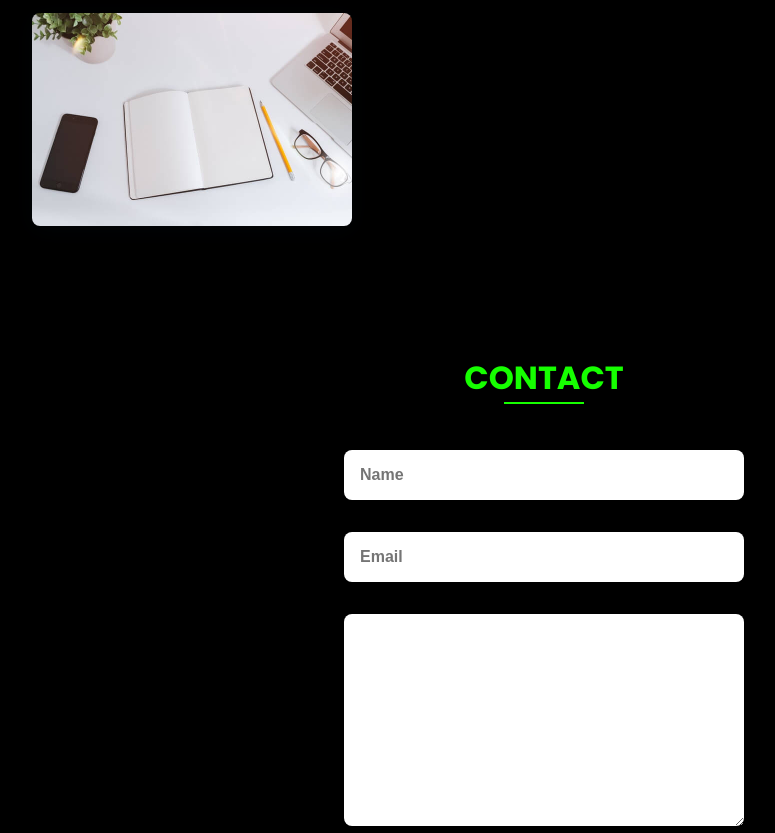
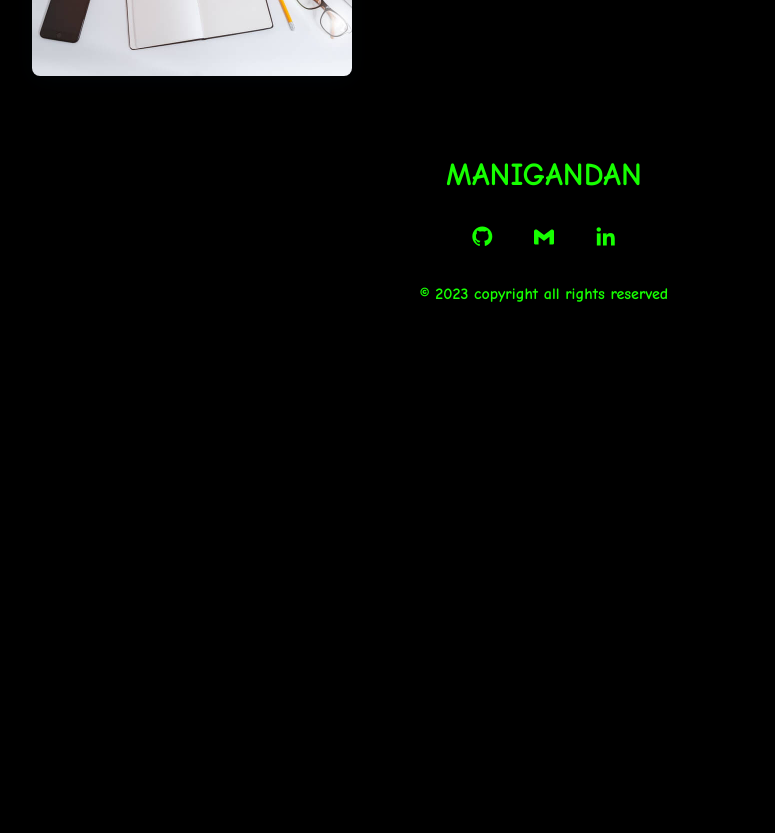
Before and after one commit to shiroichi28/Portfolio, a plain HTML site: page index.html in a window 1280 px wide. Shown: the part 2720-3553 px from the top of the page, without its empty margins (96-871 px from the left). After the commit the page ends 3055 px from the top, so only its background shows below. Drawn offline with nearby package versions, Linux system fonts and the light colour scheme.

Commit message:
Updated Font Styles & Content

```diff
--- a/assets/style.css
+++ b/assets/style.css
@@ -1,11 +1,11 @@
-@import url("https://fonts.googleapis.com/css2?family=Poppins:wght@100;200;300;400;500;600;700;800;900&display=swap");
+@import url("https://fonts.googleapis.com/css2?family=Comic+Neue:wght@300;400;700&display=swap");
 :root {
   --header-height: 3rem;
-  --font-semi: 600;
+  --font-semi: 700;
   --primary-color: #16ff00;
   --secondary-color: --primary-color;
   --gradient-color: linear-gradient(to right, #5001fb, #8e0af3);
-  --body-font: "Poppins", sans-serif;
+  --body-font: "Comic Neue", cursive;
   --big-font-size: 2rem;
   --h2-font-size: 1.5rem;
   --normal-font-size: 0.938rem;
@@ -298,24 +298,6 @@ img {
 .work_img img:hover {
   transform: scale(1.1);
 }
-.control_input {
-  width: 100%;
-  font-size: var(--normal-font-size);
-  font-weight: var(--font-semi);
-  padding: 1rem;
-  border-radius: 0.5rem;
-  border: 1.5px solid var(--secondary-color);
-  outline: none;
-  margin-bottom: var(--mb-4);
-}
-.control_button {
-  display: block;
-  border: none;
-  outline: none;
-  font-size: var(--normal-font-size);
-  cursor: pointer;
-  margin-left: auto;
-}
 .footer {
   background-color: black;
   color: var(--primary-color);
@@ -333,7 +315,7 @@ img {
 }
 .footer_icon {
   font-size: 1.5rem;
-  color: white;
+  color: var(--primary-color);
   margin: 0 var(--mb-2);
 }
 @media screen and (min-width: 768px) {
@@ -405,12 +387,7 @@ img {
     grid-template-rows: repeat(2, 1fr);
     column-gap: 2rem;
   }
-  .contact_form {
-    width: 400px;
-  }
-  .contact_container {
-    justify-items: center;
-  }
+
 }
 @media screen and (min-width: 1024px) {
   .bd_grid {
--- a/index.html
+++ b/index.html
@@ -57,21 +57,21 @@
         </div>
         <div class="home_social">
           <a
-            href=""
+            href="https://github.com/shiroichi28"
             class="home_social_icon"
             data-aos="fade-down"
             data-aos-delay="250"
             ><i class="bx bxl-github"></i
           ></a>
           <a
-            href=""
+            href="mailto:manigandans028@gmail.com"
             class="home_social_icon"
             data-aos="fade-down"
             data-aos-delay="300"
             ><i class="bx bxl-gmail"></i
           ></a>
           <a
-            href=""
+            href="https://www.linkedin.com/in/manigandan-s-11606a251/"
             class="home_social_icon"
             data-aos="fade-down"
             data-aos-delay="350"
@@ -551,10 +551,14 @@
               I'm Manigandan
             </h2>
             <p class="about_text" data-aos="fade-down" data-aos-delay="400">
-              Lorem ipsum dolor sit amet consectetur adipisicing elit. Explicabo
-              dignissimos aspernatur harum ut exercitationem, quaerat
-              praesentium vel eius culpa nihil voluptates quos officia, pariatur
-              deleniti necessitatibus enim saepe dolore! Aperiam.
+              I'm Manigandan, a Full Stack Developer with expertise in backend
+              development. I have experience with PHP, Flask. My focus is on
+              database management, and server-side scripting. I've worked on
+              projects, like MIS web applications. I'm always looking for new
+              opportunities to work on challenging projects and solve real-world
+              problems. If you have any questions or want to discuss a potential
+              project, feel free to contact me. Thank you for visiting my
+              portfolio!
             </p>
           </div>
         </div>
@@ -571,10 +575,6 @@
             >
               Proffesional Skills
             </h2>
-            <p class="skills_text" data-aos="fade-down" data-aos-delay="300">
-              Lorem ipsum dolor sit, amet consectetur adipisicing elit. Et eos
-              cumque necessitatibus sapiente corrupti dolorem, labore non.
-            </p>
             <!-- HTML -->
             <div class="skills_data" data-aos="fade-right">
               <div class="skills_name">
@@ -612,7 +612,7 @@
               <div class="skill_bar skill_php"></div>
             </div>
             <!-- PYTHON -->
-            <div class="skills_data" data-aos="fade-right" data-aos-delay="400">
+            <div class="skills_data" data-aos="fade-right" data-aos-delay="350">
               <div class="skills_name">
                 <i class="bx bxl-python skill_icon"></i
                 ><span class="skill_name">Python</span>
@@ -810,71 +810,22 @@
         </div>
       </section>
       <!-- ========== Contact Section ========== -->
-      <section class="contact section" id="Contact">
-        <h2 class="section-title" data-aos="fade-down">Contact</h2>
-        <div class="contact_container bd_grid">
-          <form action="" class="contact_form">
-            <input
-              type="text"
-              placeholder="Name"
-              class="control_input"
-              data-aos="fade-right"
-              data-aos-delay="250"
-            />
-            <input
-              type="email"
-              placeholder="Email"
-              class="control_input"
-              data-aos="fade-left"
-              data-aos-delay="300"
-            />
-            <textarea
-              name=""
-              id=""
-              cols="0"
-              rows="10"
-              class="control_input"
-              data-aos="fade-right"
-              data-aos-delay="350"
-            ></textarea>
-            <input
-              type="button"
-              value="Send"
-              class="control_button button"
-              data-aos="fade-left"
-              data-aos-delay="400"
-            />
-          </form>
-        </div>
-      </section>
-      <footer class="footer">
+      <footer class="footer" id="Contact">
         <p class="footer_title" data-aos="fade-down">Manigandan</p>
         <div class="footer_socials">
-          <a
-            href=""
-            class="footer_icon"
-            data-aos="fade-down"
-            data-aos-delay="250"
+          <a href="https://github.com/shiroichi28" class="footer_icon"
             ><i class="bx bxl-github"></i
           ></a>
-          <a
-            href=""
-            class="footer_icon"
-            data-aos="fade-down"
-            data-aos-delay="350"
+          <a href="mailto:manigandans028@gmail.com" class="footer_icon"
             ><i class="bx bxl-gmail"></i
           ></a>
           <a
-            href=""
+            href="https://www.linkedin.com/in/manigandan-s-11606a251/"
             class="footer_icon"
-            data-aos="fade-down"
-            data-aos-delay="450"
             ><i class="bx bxl-linkedin"></i
           ></a>
         </div>
-        <p data-aos="fade-down" data-aos-delay="550">
-          &#169; 2023 copyright all rights reserved
-        </p>
+        <p>&#169; 2023 copyright all rights reserved</p>
       </footer>
     </main>
     <script src="https://unpkg.com/aos@2.3.1/dist/aos.js"></script>
```
